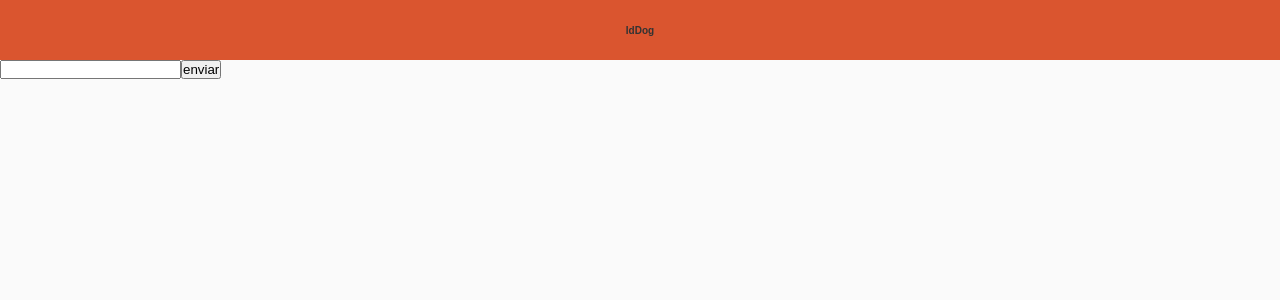
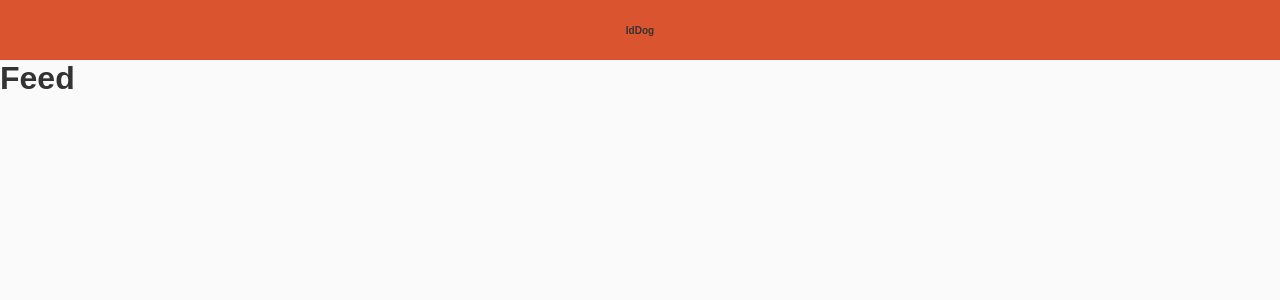
Before and after one commit to wallacewinner/desafio-front, a React (Create React App) app: page /feed in a window 1280 px wide. Shown: the top 300 px of the page. Built offline with nearby package versions, Linux system fonts and the light colour scheme.

Commit message:
update: feed

```diff
--- a/package.json
+++ b/package.json
@@ -6,6 +6,7 @@
     "axios": "^0.19.0",
     "react": "^16.9.0",
     "react-dom": "^16.9.0",
+    "react-router-dom": "^5.0.1",
     "react-scripts": "3.1.0"
   },
   "scripts": {
--- a/src/App.js
+++ b/src/App.js
@@ -8,7 +8,7 @@ import Main from './pages/main';
 const App = () => (
   <div className="App">
     <Header />
-    <Main />
+    <Routes />
   </div>
 );
 
--- a/src/pages/feed/index.js
+++ b/src/pages/feed/index.js
@@ -0,0 +1,23 @@
+import React, { Component } from  'react';
+import {isAuthenticated} from '../../services/auth';
+
+
+export default class Feed extends Component {
+
+    componentDidMount() {
+        if (!isAuthenticated) {
+            console.log('nao autenticado');
+        }else{
+            console.log('autenticado');
+            this.getDog;
+        }
+    }
+
+    getDog = () => {
+        console.log('ok');
+    };
+
+    render(){
+        return <h1>Feed</h1>;
+    }
+}
--- a/src/routes.js
+++ b/src/routes.js
@@ -2,11 +2,14 @@ import React from 'react';
 import { BrowserRouter, Switch, Route} from 'react-router-dom';
 
 import Main from './pages/main';
+import Feed from './pages/feed';
+
 
 const Routes = () => (
     <BrowserRouter>
         <Switch>
-            <Route path='/' component={Main} />
+            <Route exact path='/'  component={Main} />
+            <Route path='/feed'    component={Feed} />
         </Switch>
     </BrowserRouter>
 );
```
Also changed, not shown: 1 other file (tests, documents, lock files or other folders).
